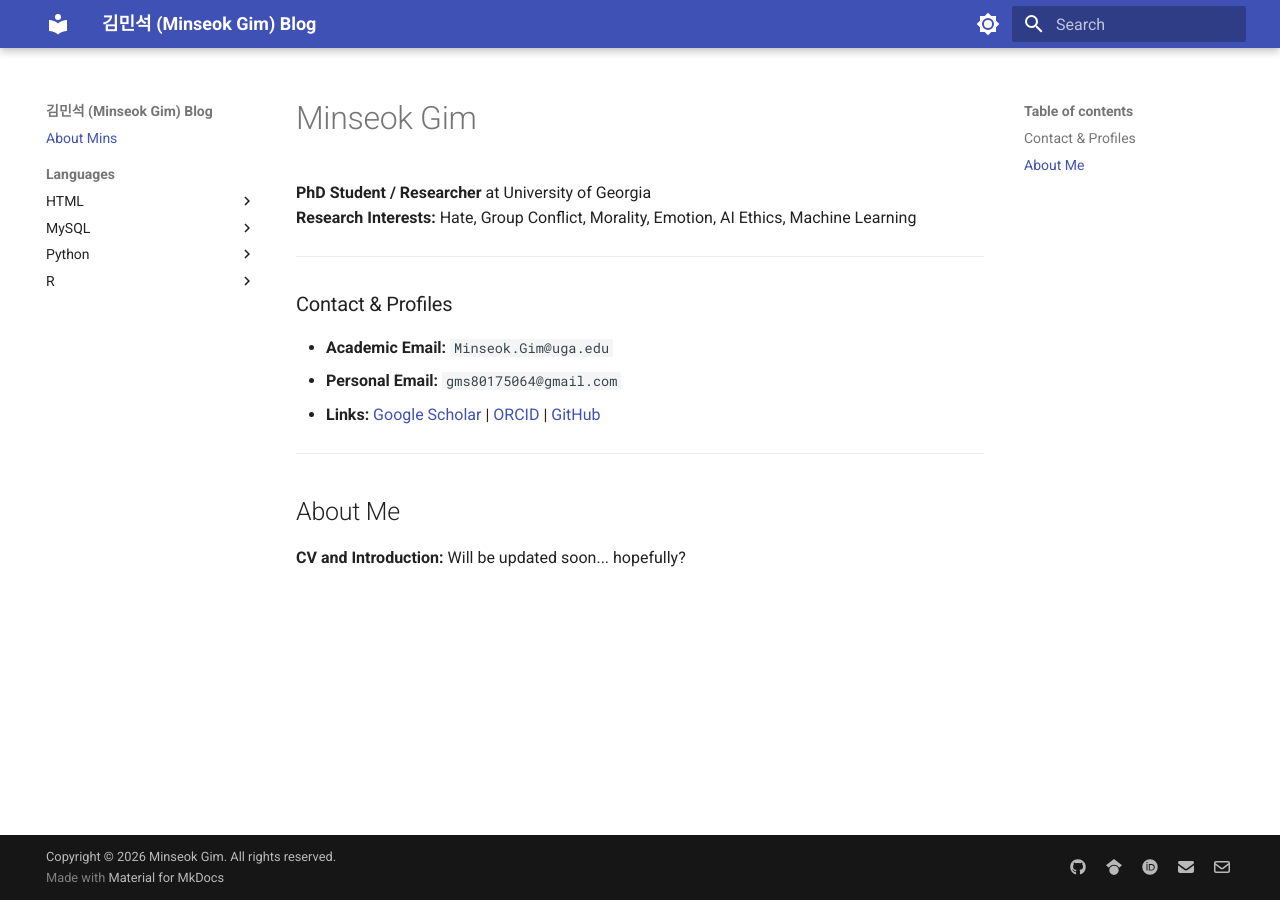
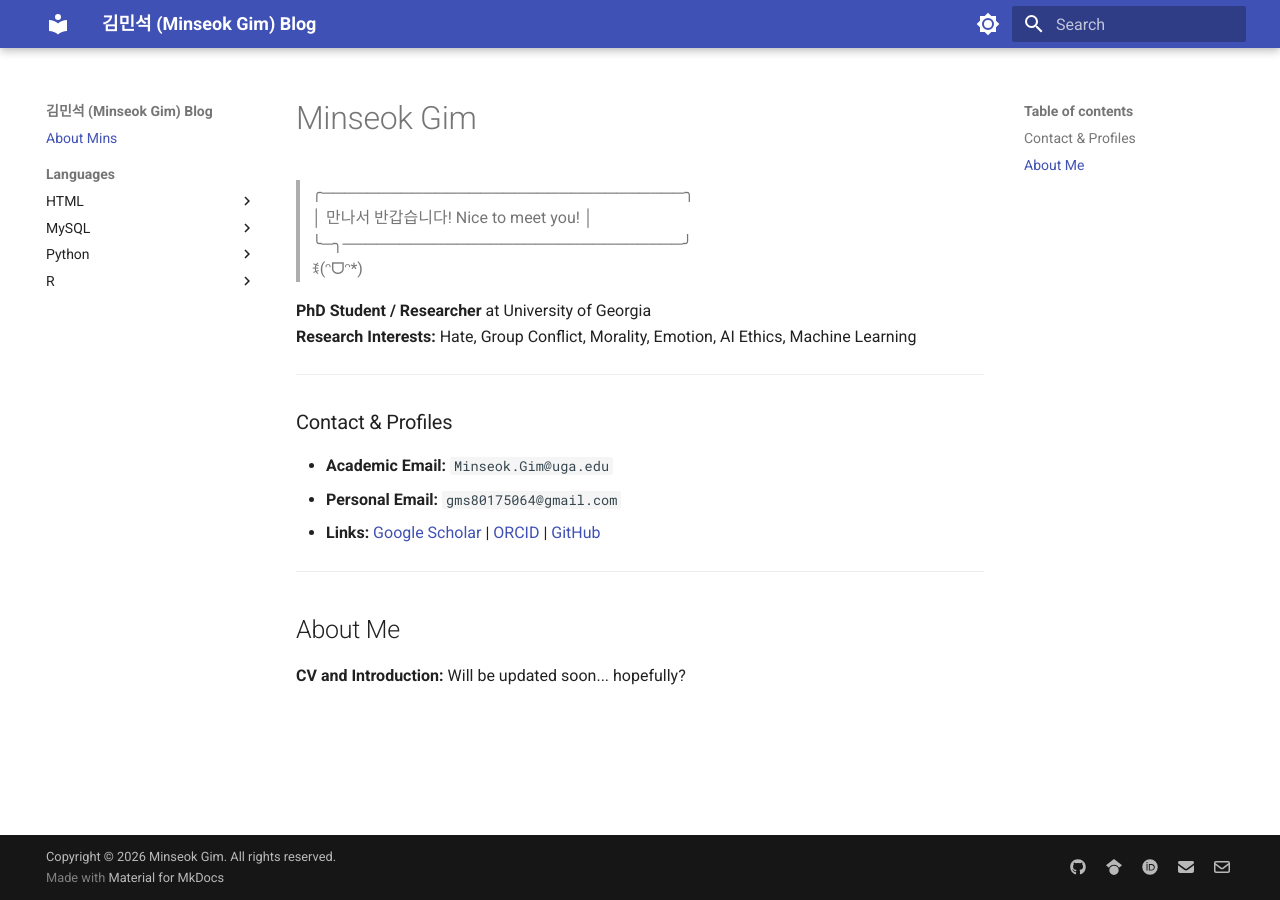
Before and after one commit to GMS80175064/GMS80175064.github.io, an MkDocs documentation site: the page built from docs/index.md, in a window 1280 px wide. Built offline with MkDocs 1.6.1 and Material for MkDocs 9.7.7, drawn with Linux system fonts in a browser that asks for light colours.

Commit message:
Update notes

```diff
--- a/docs/index.md
+++ b/docs/index.md
@@ -3,6 +3,11 @@ title: About Mins
 ---
 
 # Minseok Gim
+
+> ╭────────────────────────────────╮
+> │ 만나서 반갑습니다! Nice to meet you!                            │
+> ╰─╮──────────────────────────────╯
+>  ꉂ(ᵔᗜᵔ*)
 
 **PhD Student / Researcher** at University of Georgia
 **Research Interests:** Hate, Group Conflict, Morality, Emotion, AI Ethics, Machine Learning
```
